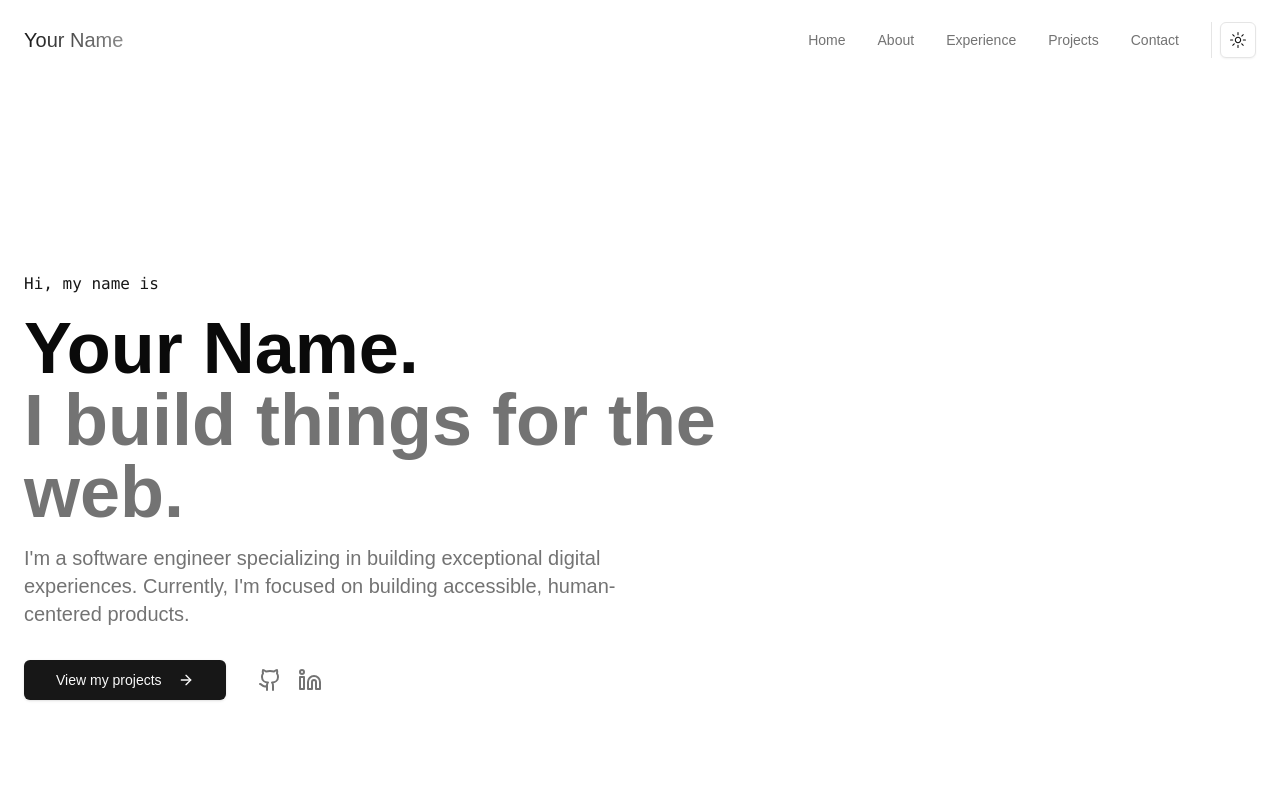
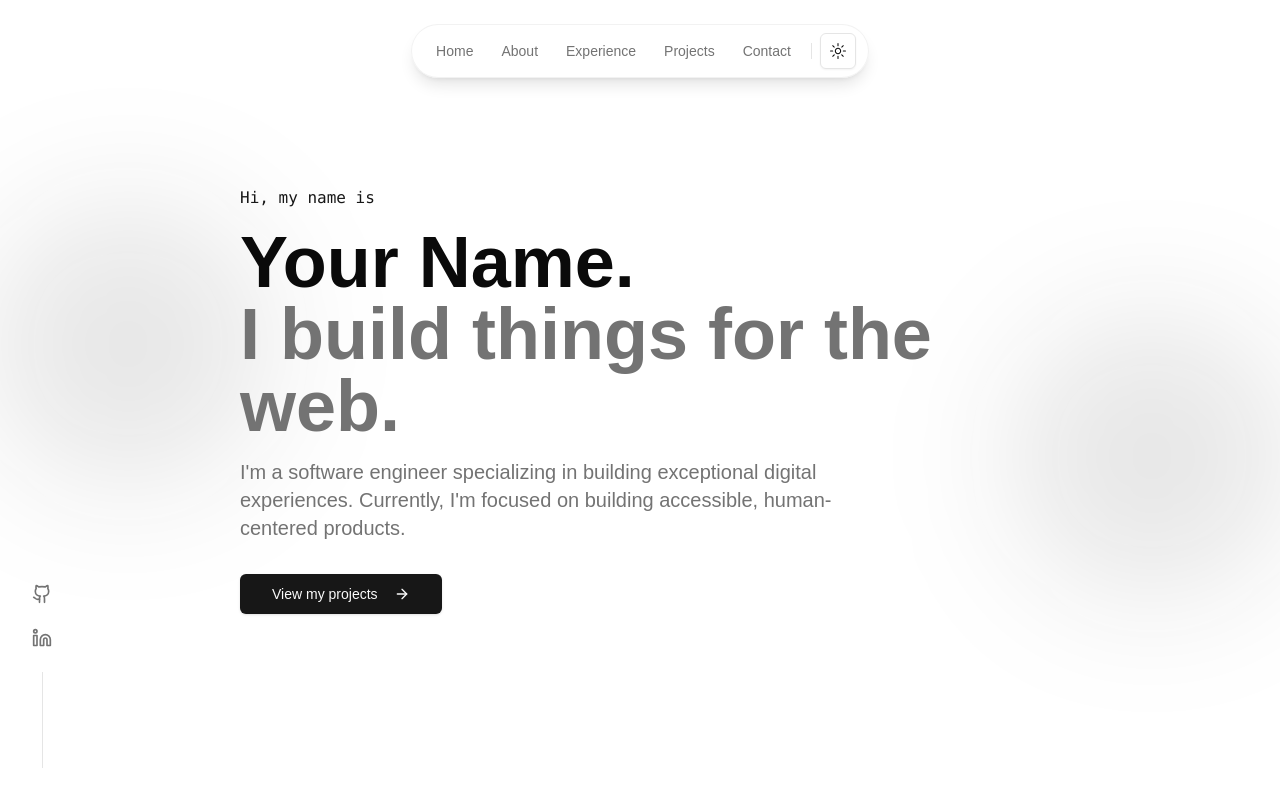
Before and after one commit to farukkandemir/portfolio-website, a Next.js app: page / in a window 1280 px wide. Shown: the top 806 px of the page. Built offline with nearby package versions, Linux system fonts and the light colour scheme.

Commit message:
improvements on the header and hero section

```diff
--- a/components/layout/Header.tsx
+++ b/components/layout/Header.tsx
@@ -1,5 +1,4 @@
 import { cn } from "@/lib/utils";
-import Container from "./Container";
 import Link from "next/link";
 import { ModeToggle } from "../modules/ModeToggle";
 
@@ -13,35 +12,20 @@ const navigation = [
 
 const Header = () => {
   return (
-    <header className="sticky top-0 z-50 w-full">
-      <div className="absolute inset-0 bg-background/60 backdrop-blur-xl backdrop-saturate-150" />
-      <Container className="flex h-20">
-        <div className="relative flex flex-1 items-center justify-between">
-          <Link
-            href="#"
-            className="text-xl font-medium bg-clip-text text-transparent bg-gradient-to-r from-primary to-primary/50 hover:opacity-80 transition-opacity"
-            aria-label="Home"
-          >
-            Your Name
-          </Link>
-
-          <nav className="flex items-center gap-8">
+    <header className="fixed inset-x-4 sm:inset-x-8 top-6 z-50 flex justify-center">
+      <nav className="flex items-center gap-1 px-3 py-2 rounded-full bg-background/60 backdrop-blur-xl backdrop-saturate-150 border border-border/50 shadow-lg overflow-x-auto max-w-full no-scrollbar">
         {navigation.map((item) => (
           <Link
             key={item.href}
             href={item.href}
-                className="relative text-sm font-medium text-muted-foreground transition-colors hover:text-foreground"
+            className="relative px-3 py-2 text-sm font-medium text-muted-foreground rounded-full transition-colors hover:text-foreground hover:bg-muted whitespace-nowrap"
           >
             {item.name}
-                <span className="absolute inset-x-0 -bottom-1 h-px bg-gradient-to-r from-primary/0 via-primary/40 to-primary/0 opacity-0 transition-opacity duration-300 hover:opacity-100" />
           </Link>
         ))}
-            <div className="pl-2 border-l border-border">
+        <div className="w-px h-4 bg-border mx-1" />
         <ModeToggle />
-            </div>
       </nav>
-        </div>
-      </Container>
     </header>
   );
 };
--- a/components/sections/Hero.tsx
+++ b/components/sections/Hero.tsx
@@ -1,14 +1,41 @@
 import { Button } from "@/components/ui/button";
-import Container from "@/components/layout/Container";
 import { ArrowRight, Github, Linkedin } from "lucide-react";
 import Link from "next/link";
 
 const Hero = () => {
   return (
-    <section id="home" className="relative py-32 md:py-48">
-      <Container className="relative">
-        <div className="flex flex-col items-start space-y-8">
-          <div className="space-y-4 max-w-[50rem]">
+    <section
+      id="home"
+      className="relative min-h-[100dvh] flex items-center justify-center px-4 sm:px-8 py-20"
+    >
+      {/* Background elements */}
+      <div className="absolute inset-0 -z-10 overflow-hidden">
+        <div className="absolute top-1/4 -left-4 w-72 h-72 bg-primary/10 rounded-full blur-3xl" />
+        <div className="absolute bottom-1/4 -right-4 w-72 h-72 bg-primary/10 rounded-full blur-3xl" />
+      </div>
+
+      {/* Social links - positioned absolutely */}
+      <div className="hidden md:flex fixed left-8 bottom-8 flex-col gap-6">
+        <Link
+          href="https://github.com"
+          target="_blank"
+          className="text-muted-foreground hover:text-foreground transition-colors"
+        >
+          <Github className="h-5 w-5" />
+        </Link>
+        <Link
+          href="https://linkedin.com"
+          target="_blank"
+          className="text-muted-foreground hover:text-foreground transition-colors"
+        >
+          <Linkedin className="h-5 w-5" />
+        </Link>
+        <div className="w-px h-24 bg-border mx-auto" />
+      </div>
+
+      {/* Main content */}
+      <div className="w-full max-w-[50rem] space-y-8">
+        <div className="space-y-4">
           <p className="text-primary font-mono text-sm md:text-base">
             Hi, my name is
           </p>
@@ -26,30 +53,11 @@ const Hero = () => {
           </p>
         </div>
 
-          <div className="flex items-center gap-4">
         <Button size="lg" className="group">
           View my projects
           <ArrowRight className="ml-2 h-4 w-4 transition-transform group-hover:translate-x-1" />
         </Button>
-            <div className="flex items-center gap-4 ml-4">
-              <Link
-                href="https://github.com"
-                target="_blank"
-                className="text-muted-foreground hover:text-foreground transition-colors"
-              >
-                <Github className="h-6 w-6" />
-              </Link>
-              <Link
-                href="https://linkedin.com"
-                target="_blank"
-                className="text-muted-foreground hover:text-foreground transition-colors"
-              >
-                <Linkedin className="h-6 w-6" />
-              </Link>
       </div>
-          </div>
-        </div>
-      </Container>
     </section>
   );
 };
```
Lines whose indentation alone changed are shown as unchanged.
